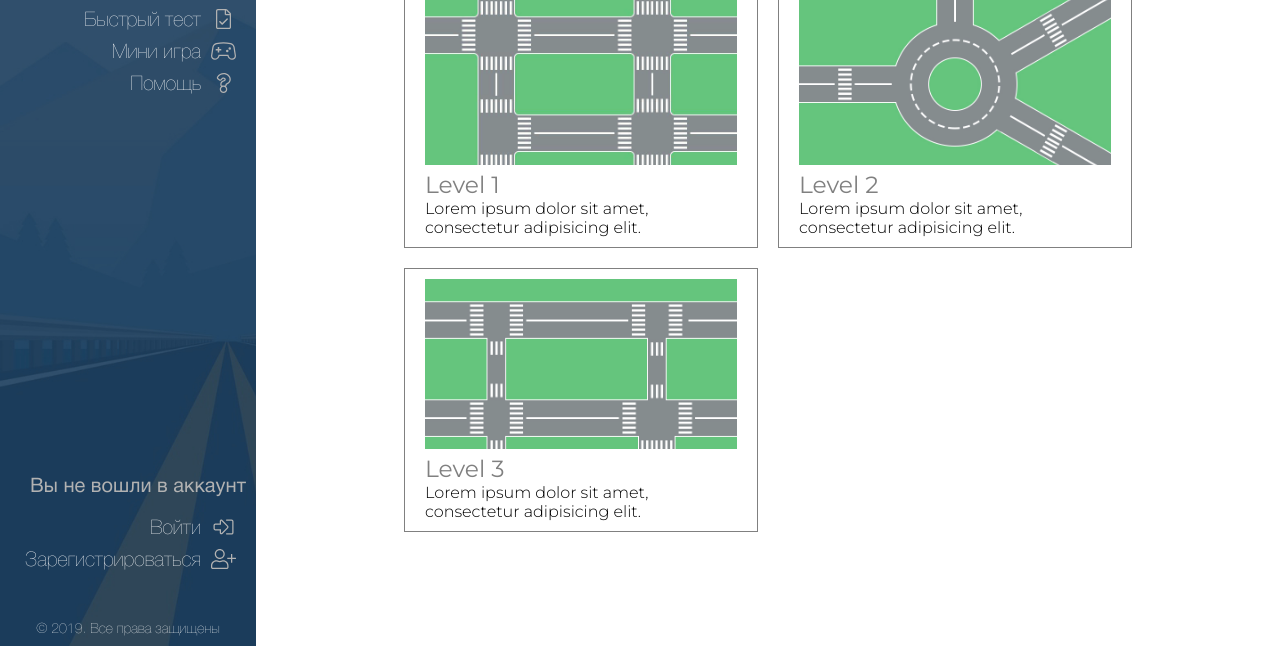
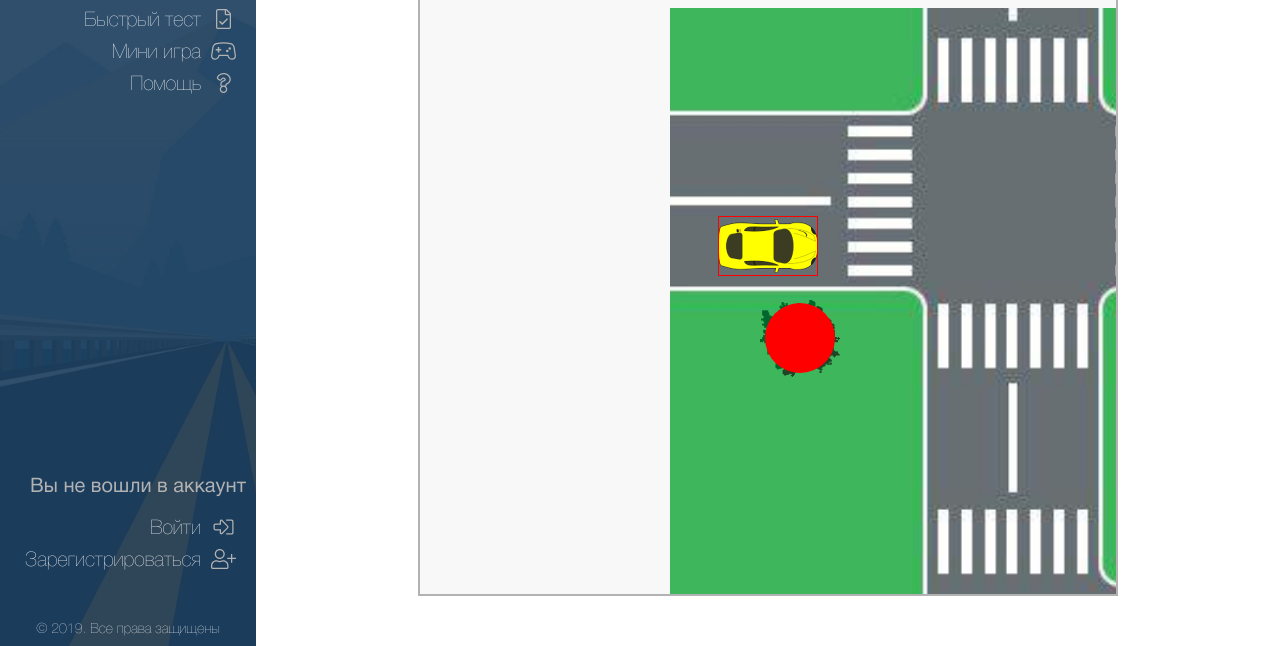
Before and after one commit to AleksieievVladyslav/EasyTL_v2_0, a website: page public/index.html in a window 1280 px wide. Shown: the part 154-800 px from the top of the page. Drawn offline with Linux system fonts and the light colour scheme; no server answers.

Commit message:
trees + collasp (need to debug)

```diff
--- a/public/index.html
+++ b/public/index.html
@@ -50,7 +50,7 @@
 			<div class="copy">&copy; 2019. Все права защищены</div>
 		</div>
 		<div class="dynamic-panel">
-			<div class="state level-select active">
+			<div class="state level-select">
 				<div class="wrapper">
 					<h1>Мини игра</h1>
 					<div class="row">
@@ -69,7 +69,7 @@
 					</div>
 				</div>
 			</div>
-			<div class="state game">
+			<div class="state game active">
 
 			</div>
 			<div class="state main-menu">
--- a/public/js/game.js
+++ b/public/js/game.js
@@ -1,3 +1,5 @@
+const DEBUG = true;
+
 class Game {
     constructor(props) {
         $('.game').append('\
@@ -23,20 +25,26 @@ class Game {
         this.isRotateLeft = this.isRotateRight = false;
         this.player = new Car(props.player);
 
+        this.center = [350 - this.posX, 350 - this.posY];
+
+        const trees = props.trees;
+        this.tree = [];
+        for (let i = 0; i < trees.length; i++) {
+            this.tree[i] = new Tree(trees[i]);
+        }
+
         this.engine = setInterval(() => {
             this.move();
             this.render();
             this.player.angle = this.angle;
             this.player.render();
+            this.checkColapse();
         }, 0);
 
         $(document).keydown((e) => {
             switch(e.keyCode) {
                 case 37:
-                    if (!this.isRotateRight) {
-                        this.as = 0.005;
-                        this.isRotateLeft = true;
-                    }
+                    this.as = 0.005;
                     break;
                 // up
                 case 38:
@@ -44,10 +52,7 @@ class Game {
                     break;
                 // right
                 case 39:
-                    if (!this.isRotateLeft) {
-                        this.as = -0.005;
-                        this.isRotateRight = true;
-                    }
+                    this.as = -0.005;
                     break;
                 // down
                 case 40:
@@ -61,19 +66,13 @@ class Game {
         }).keyup((e) => {
             switch(e.keyCode) {
                 case 37:
-                    if (this.isRotateLeft) {
-                        this.isRotateLeft = false;
-                        this.as = 0;
-                    }
+                    this.as = 0;
                     break;
                 case 38:
                     this.a = 0;
                     break;
                 case 39:
-                    if (this.isRotateRight) {
-                        this.isRotateRight = false;
-                        this.as = 0;
-                    }
+                    this.as = 0;
                     break;
                 case 40:
                     this.a = 0;
@@ -83,6 +82,19 @@ class Game {
                     break;
             }
         })
+    }
+
+    checkColapse() {
+        const cornors = this.player.getHitboxCornors(this.center[0], this.center[1]);
+        for (let i = 0; i < cornors.length; i++) {
+            const cornor = cornors[i];
+            for (let j = 0; j < this.tree.length; j++) {
+                if (this.tree[j].check(cornor)) {
+                    console.log('hit');
+                    return;
+                }
+            }
+        }
     }
     move() {
         if (this.isStop) {
@@ -133,6 +145,8 @@ class Game {
 
         this.posX -= dx;
         this.posY -= dy;
+
+        this.center = [350 - this.posX, 350 - this.posY];
     }
     render() {
         $('#map').css({
@@ -142,6 +156,72 @@ class Game {
     }
 }
 
+class Tree {
+    constructor(treeSetting) {
+        this.width = treeSetting.width;
+        this.height = treeSetting.height;
+        this.image = treeSetting.image;
+        this.posX = treeSetting.posX;
+        this.posY = treeSetting.posY;
+
+        this.id = treeSetting.element;
+        let tree = document.createElement('div');
+        tree.id = treeSetting.element;
+        document.getElementById('map').appendChild(tree);
+        this.element = document.getElementById(treeSetting.element);
+
+        this.hitboxRadius = treeSetting.hitbox;
+
+
+
+        this.hitboxId = `${this.id}-hitbox`;
+        this.element.innerHTML = `<div id="${this.hitboxId}"></div>`;
+        this.hitbox = document.getElementById(this.hitboxId);
+        this.c = '#f00';
+
+        this.render();
+        this.renderHitbox(DEBUG);
+    }
+    check(point) {
+        const length = Math.sqrt(Math.pow(point[0] - (this.posX + parseInt(this.width) / 2), 2) + Math.pow(point[1] - (this.posY + parseInt(this.height) / 2), 2));
+        console.log(length);
+        if (length < this.hitboxRadius) {
+            this.c = '#0f0';
+            this.render();
+            this.renderHitbox(DEBUG);
+            return true;
+        } else {
+            this.c = '#f00';
+            this.render();
+            this.renderHitbox(DEBUG);
+            return false;
+        }
+    }
+    renderHitbox(deb) {
+
+        this.hitbox.style.position = 'absolute';
+        this.hitbox.style.top = '50%';
+        this.hitbox.style.left = '50%';
+        this.hitbox.style.transform = 'translate(-50%, -50%)';
+        this.hitbox.style.width = `${this.hitboxRadius * 2}px`;
+        this.hitbox.style.height = `${this.hitboxRadius * 2}px`;
+        this.hitbox.style.borderRadius = '50%';
+        if (deb) {
+            this.hitbox.style.background = this.c;
+        }
+    }
+    render() {
+        this.element.style.position = 'absolute';
+        this.element.style.top = this.posY + 'px';
+        this.element.style.left = this.posX + 'px';
+        this.element.style.width = this.width;
+        this.element.style.height = this.height;
+        this.element.style.backgroundImage = `url(img/game/${this.image})`;
+        this.element.style.backgroundSize = 'contain';
+        this.element.style.backgroundRepeat = 'no-repeat';
+        this.element.style.backgroundPosition = '50% 50%';
+    }
+}
 class Car {
     constructor(carSettings) {
         const {width, height, image, element, posX, posY} = carSettings;
@@ -156,16 +236,16 @@ class Car {
         this.posY = posY;
 
         this.render();
-        this.hitboxRender(false);
+        this.hitboxRender(DEBUG);
     }
 
-    hitboxRender(DEBUG) {
+    hitboxRender(deb) {
         let hitbox = `${this.element.id}-hitbox`;
         this.element.innerHTML = `<div id="${hitbox}"></div>`;
 
         this.hitbox = document.getElementById(hitbox);
 
-        if (DEBUG) {
+        if (deb) {
             this.hitbox.style.width = this.width;
             this.hitbox.style.height = this.height;
             this.hitbox.style.boxSizing = 'border-box';
@@ -173,12 +253,20 @@ class Car {
         }
     }
 
-    getHitboxCornors() {
+    getHitboxCornors(posx, posy) {
+        const halfW = parseInt(this.width) / 2;
+        const halfH = parseInt(this.height) / 2;
+        const a = this.angle;
+        const b = Math.atan(halfH / halfW);
+        const dy1 = Math.sin(a - b) * Math.sqrt(halfW * halfW + halfH * halfH);
+        const dx1 = Math.cos(a - b) * Math.sqrt(halfW * halfW + halfH * halfH);
+        const dy2 = Math.cos(Math.PI / 2 - a - b) * Math.sqrt(halfW * halfW + halfH * halfH);
+        const dx2 = Math.sin(Math.PI / 2 - a - b) * Math.sqrt(halfW * halfW + halfH * halfH);
         return [
-            [this.posX, this.posY],                                                 // top left
-            [this.posX + parseInt(this.width), this.posY],                          // top right
-            [this.posX + parseInt(this.width), this.posY + parseInt(this.height)],  // bottom right
-            [this.posX, this.posY + parseInt(this.height)],                         // bottom left
+            [posx + dx1, posy + dy1],
+            [posx + dx2, posy + dy2],
+            [posx - dx1, posy - dy1],
+            [posx - dx2, posy - dy2],
         ]
     }
 
@@ -197,3 +285,4 @@ class Car {
         this.element.style.transform = `rotate(${- this.angle * 180 / Math.PI}deg)`
     }
 }
+const game = new Game(gameProps[0])
--- a/public/js/source.js
+++ b/public/js/source.js
@@ -883,6 +883,9 @@ const gameProps = [
 		height: 850,
 		posX: 250,
 		posY: 110,
-		player: {width: '100px', height: '60px', image: 'car-3.png', element: 'car'}
+		player: {width: '100px', height: '60px', image: 'car-3.png', element: 'car'},
+		trees: [
+			{width: '80px', height: '80px', image: 'tree.png', element: 'tree-1', posX: 90, posY: 290, hitbox: 35}
+		]
 	}
 ]
```
Also changed, not shown: public/img/game/tree.png (added).
